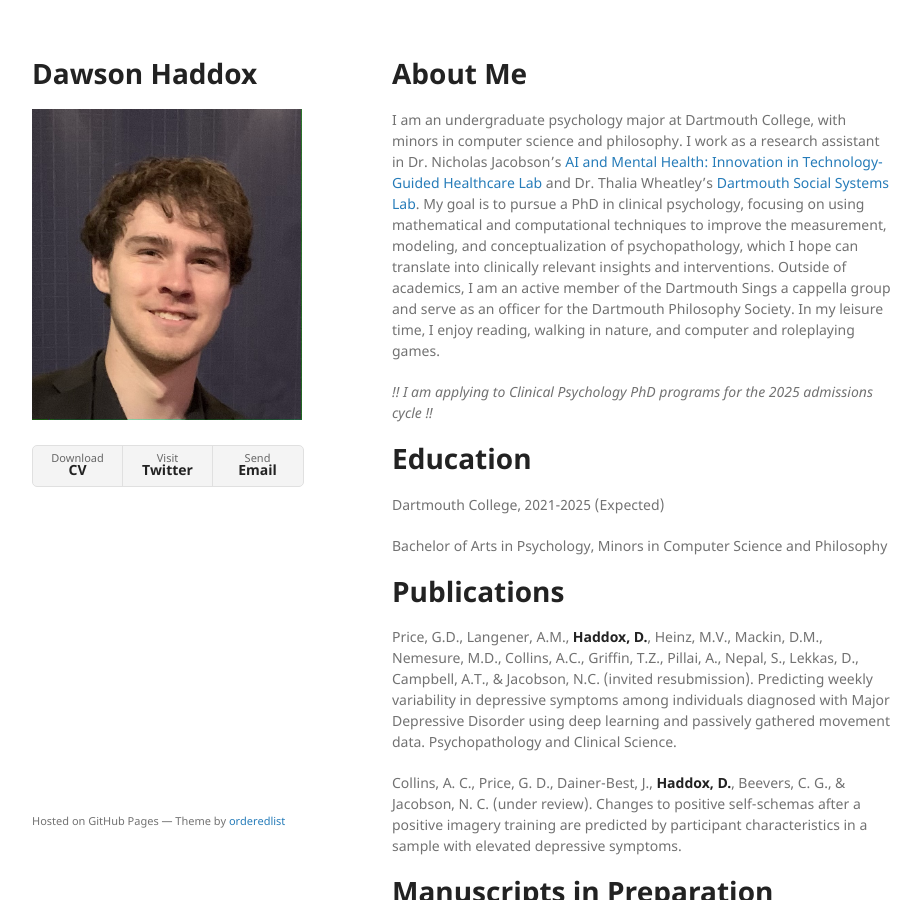
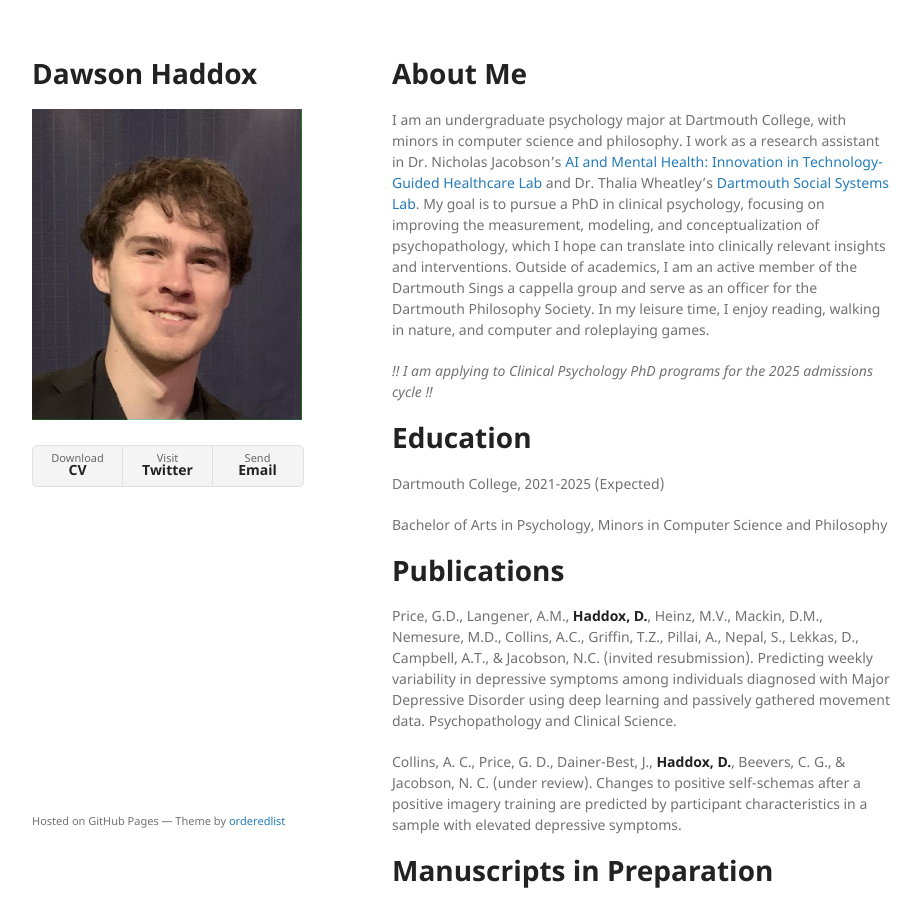
Before and after one commit to ddhaddox/ddhaddox.github.io, a Jekyll site: the page built from index.md, in a window 1280 px wide and 900 px high. Shown: the whole window, without its empty margins (178-1099 px from the left). Built offline with Jekyll 4.4.1, drawn with Linux system fonts in a browser that asks for light colours; our own code applies the rules of GitHub Pages for plain Markdown files.

Commit message:
Update index.md

```diff
--- a/index.md
+++ b/index.md
@@ -3,7 +3,7 @@
 ---
 
 # About Me
-I am an undergraduate psychology major at Dartmouth College, with minors in computer science and philosophy. I work as a research assistant in Dr. Nicholas Jacobson’s [AI and Mental Health: Innovation in Technology-Guided Healthcare Lab](https://geiselmed.dartmouth.edu/jacobsonlab/) and Dr. Thalia Wheatley’s [Dartmouth Social Systems Lab](http://www.wheatlab.com). My goal is to pursue a PhD in clinical psychology, focusing on using mathematical and computational techniques to improve the measurement, modeling, and conceptualization of psychopathology, which I hope can translate into clinically relevant insights and interventions. Outside of academics, I am an active member of the Dartmouth Sings a cappella group and serve as an officer for the Dartmouth Philosophy Society. In my leisure time, I enjoy reading, walking in nature, and computer and roleplaying games.
+I am an undergraduate psychology major at Dartmouth College, with minors in computer science and philosophy. I work as a research assistant in Dr. Nicholas Jacobson’s [AI and Mental Health: Innovation in Technology-Guided Healthcare Lab](https://geiselmed.dartmouth.edu/jacobsonlab/) and Dr. Thalia Wheatley’s [Dartmouth Social Systems Lab](http://www.wheatlab.com). My goal is to pursue a PhD in clinical psychology, focusing on improving the measurement, modeling, and conceptualization of psychopathology, which I hope can translate into clinically relevant insights and interventions. Outside of academics, I am an active member of the Dartmouth Sings a cappella group and serve as an officer for the Dartmouth Philosophy Society. In my leisure time, I enjoy reading, walking in nature, and computer and roleplaying games.
 
 *!! I am applying to Clinical Psychology PhD programs for the 2025 admissions cycle !!*
 
```
